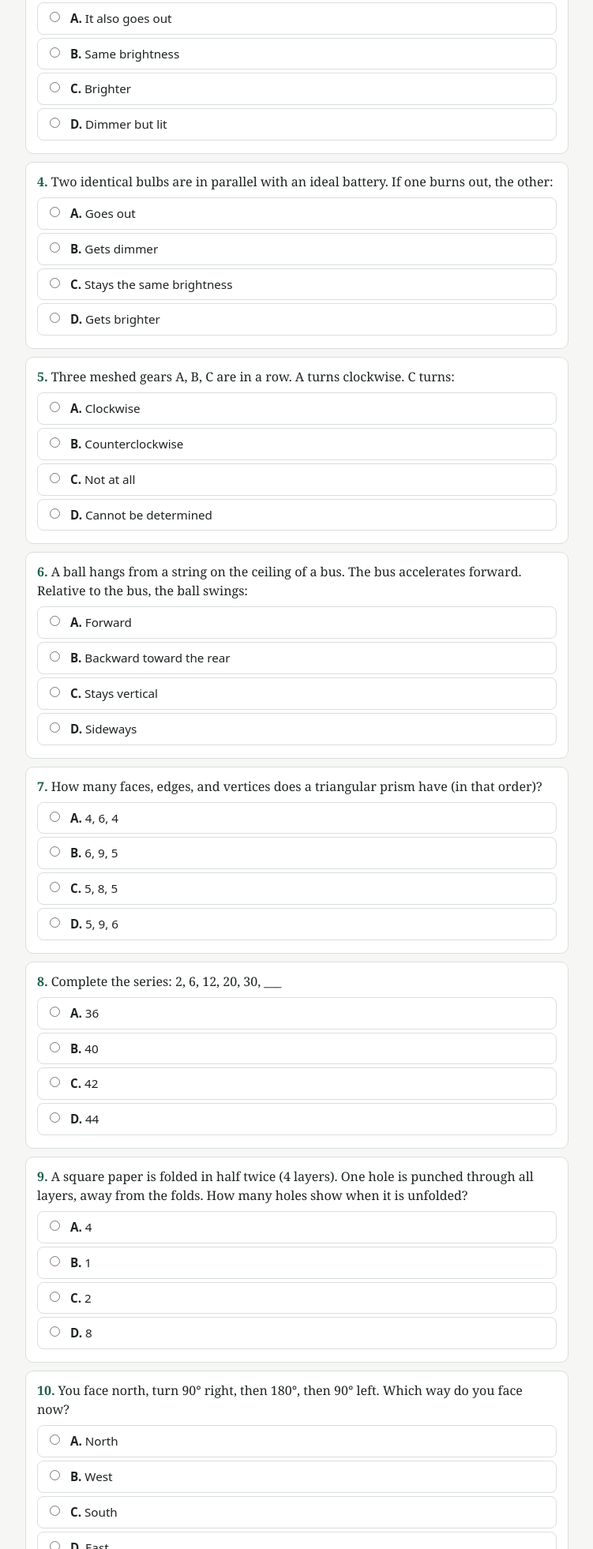
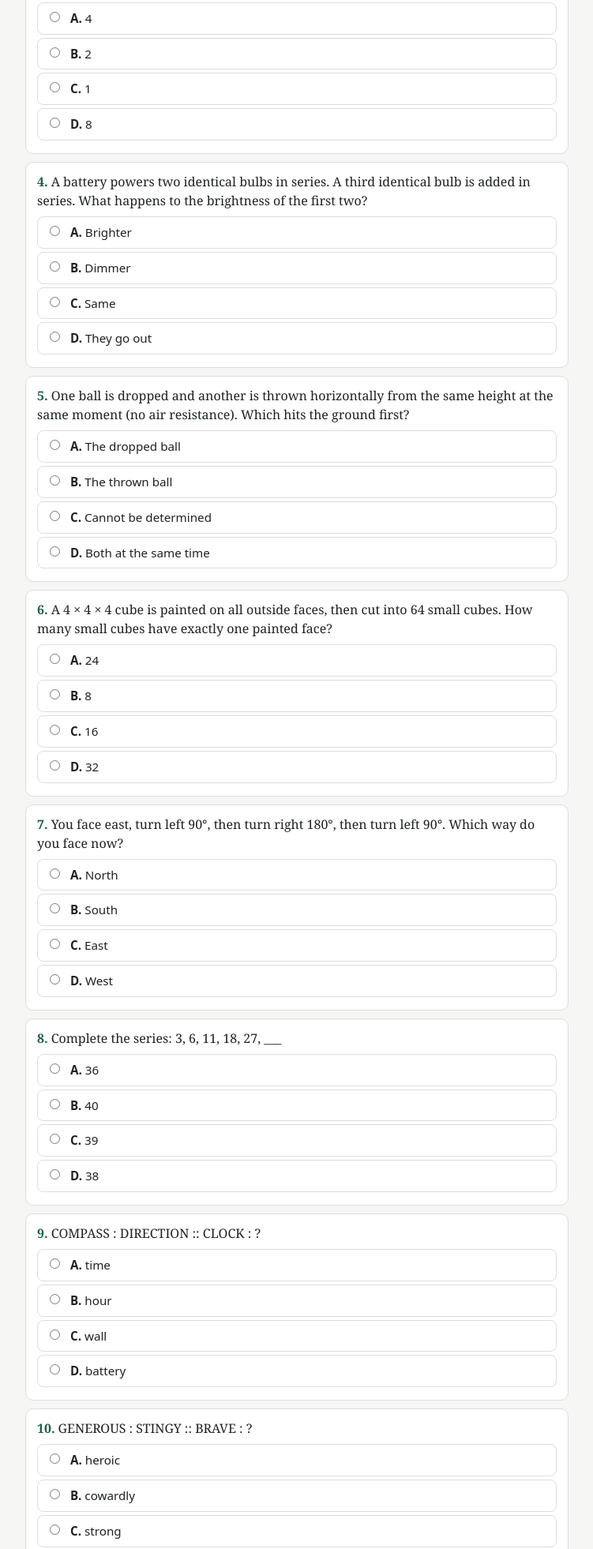
Before and after one commit to Saysisuseless/luisdost, a plain HTML site: page index.html in a window 1280 px wide. Shown: the part 838-2800 px from the top of the page at 79% size, without its empty margins (264-1015 px from the left). Drawn offline with Linux system fonts and the light colour scheme.

Commit message:
Update index.html

```diff
--- a/index.html
+++ b/index.html
@@ -3,7 +3,7 @@
 <head>
 <meta charset="utf-8">
 <meta name="viewport" content="width=device-width, initial-scale=1, viewport-fit=cover">
-<title>DOST-SEI Mock Exam (45 items)</title>
+<title>DOST-SEI Mock Exam 2 (45 items)</title>
 <style>
 :root{--bg:#f6f7f4;--card:#fff;--ink:#1c2321;--mute:#5d6a66;--line:#d9dfdb;--acc:#1f5f4a;--accbg:#e3f1ea;--ok:#1d7a3e;--okbg:#e2f4e8;--bad:#b3261e;--badbg:#fbe7e5;
 box-sizing:border-box;padding-top:env(safe-area-inset-top,0px);padding-bottom:env(safe-area-inset-bottom,0px)}
@@ -42,8 +42,8 @@ textarea{width:100%;font:.9rem monospace;padding:8px;border-radius:8px;border:1p
 </head>
 <body>
 <main>
-<h1>DOST-SEI mock exam</h1>
-<p class="sub">45 items, about 50 minutes. Practice set made by Claude, not actual DOST questions. Pick one answer per item, then submit everything at once. Use g = 10 m/s² where needed.</p>
+<h1>DOST-SEI mock exam 2</h1>
+<p class="sub">45 new items, about 50 minutes. Practice set made by Claude, not actual DOST questions. Pick one answer per item, then submit everything at once. Use g = 10 m/s² where needed.</p>
 <div class="bar"><span id="cnt">0/45 answered</span><div class="prog"><i id="pb"></i></div></div>
 <form id="f" onsubmit="return false"></form>
 <div id="msg"></div>
@@ -53,51 +53,51 @@ textarea{width:100%;font:.9rem monospace;padding:8px;border-radius:8px;border:1p
 <script>
 var S=["Creative Reasoning and Language","Science","Mathematics"];
 var Q=[
-[0,"A 1.5 m crowbar has its fulcrum 0.3 m from a 600 N load. What force at the far end lifts it?",["100 N","150 N","200 N","300 N"],1,"Effort arm = 1.5 − 0.3 = 1.2 m. Load × load arm = effort × effort arm: 600 × 0.3 = F × 1.2, so F = 150 N."],
-[0,"An ideal pulley system with 4 rope segments supports a 240 N load. What is the effort force?",["30 N","120 N","240 N","60 N"],3,"Ideal mechanical advantage = number of supporting segments = 4. Effort = 240 ÷ 4 = 60 N."],
-[0,"Two identical bulbs are in series with a battery. If one burns out (open circuit), what happens to the other?",["It also goes out","Same brightness","Brighter","Dimmer but lit"],0,"Series means one path. A break stops current everywhere."],
-[0,"Two identical bulbs are in parallel with an ideal battery. If one burns out, the other:",["Goes out","Gets dimmer","Stays the same brightness","Gets brighter"],2,"Each parallel branch gets the full battery voltage independently, so the other bulb is unchanged."],
-[0,"Three meshed gears A, B, C are in a row. A turns clockwise. C turns:",["Clockwise","Counterclockwise","Not at all","Cannot be determined"],0,"Meshed gears alternate direction: A clockwise, B counterclockwise, C clockwise."],
-[0,"A ball hangs from a string on the ceiling of a bus. The bus accelerates forward. Relative to the bus, the ball swings:",["Forward","Backward toward the rear","Stays vertical","Sideways"],1,"Inertia: the ball resists the change in motion, so it lags toward the rear."],
-[0,"How many faces, edges, and vertices does a triangular prism have (in that order)?",["4, 6, 4","6, 9, 5","5, 8, 5","5, 9, 6"],3,"2 triangles + 3 rectangles = 5 faces. Edges: 3 + 3 + 3 = 9. Vertices: 3 + 3 = 6."],
-[0,"Complete the series: 2, 6, 12, 20, 30, ___",["36","40","42","44"],2,"Differences are 4, 6, 8, 10, so the next is +12: 30 + 12 = 42. (Also n(n+1): 6 × 7.)"],
-[0,"A square paper is folded in half twice (4 layers). One hole is punched through all layers, away from the folds. How many holes show when it is unfolded?",["4","1","2","8"],0,"Each layer gets one hole, so 4 layers give 4 holes."],
-[0,"You face north, turn 90° right, then 180°, then 90° left. Which way do you face now?",["North","West","South","East"],2,"North → right 90° = East → turn 180° = West → left 90° (from West) = South."],
-[0,"THERMOMETER : TEMPERATURE :: ODOMETER : ?",["speed","distance","fuel","time"],1,"A thermometer measures temperature. An odometer measures distance traveled (a speedometer measures speed)."],
-[0,"PETAL : FLOWER :: PAGE : ?",["ink","word","author","book"],3,"Part to whole: a petal is part of a flower, a page is part of a book."],
-[0,"Did Maria really ___ the last slice of pizza?",["eat","ate","eaten","eats"],0,"After the auxiliary did, the main verb stays in base form: eat."],
-[0,"“The scientist was meticulous, checking every measurement twice.” Meticulous means:",["careless","very careful","quick","proud"],1,"The context clue (checking twice) shows careful attention to detail."],
-[0,"Which sentence has correct subject-verb agreement?",["The group of students are late.","Each of the boys have a bike.","Everyone in the class has finished.","Neither of them are ready."],2,"Everyone, each, and neither are singular and take singular verbs: has, has, is. Only C is correct."],
-[1,"A 1000 kg car speeds up uniformly from rest to 20 m/s in 10 s. What is the net force?",["200 N","20,000 N","2,000 N","1,000 N"],2,"a = 20 ÷ 10 = 2 m/s². F = ma = 1000 × 2 = 2,000 N."],
-[1,"How much work is done lifting a 5 kg object 4 m at constant speed?",["20 J","200 J","50 J","2,000 J"],1,"W = mgh = 5 × 10 × 4 = 200 J."],
-[1,"At the highest point of a projectile’s path (no air resistance):",["vertical velocity = 0 and acceleration = 0","the velocity is zero","vertical velocity = 0 and acceleration = 10 m/s² downward","horizontal velocity = 0 and acceleration = 10 m/s² downward"],2,"Gravity never stops acting, so a = g downward. Only the vertical velocity is zero; horizontal velocity stays constant."],
-[1,"If a moving object doubles its speed, its kinetic energy becomes:",["4 times","2 times","8 times","unchanged"],0,"KE = ½mv². Speed is squared, so 2² = 4 times."],
-[1,"A 2 kg cart moving at 3 m/s hits a 1 kg cart at rest and they stick together. Their speed afterward is:",["1 m/s","1.5 m/s","3 m/s","2 m/s"],3,"Momentum is conserved: 2 × 3 = (2 + 1)v, so v = 6 ÷ 3 = 2 m/s."],
-[1,"How many moles are in 36 g of water (H₂O, 18 g/mol)?",["0.5","2","1","4"],1,"moles = mass ÷ molar mass = 36 ÷ 18 = 2."],
-[1,"A chlorine atom has atomic number 17 and mass number 35. How many neutrons does it have?",["17","35","52","18"],3,"Neutrons = mass number − atomic number = 35 − 17 = 18."],
-[1,"Carbon-14 has a half-life of 5730 years. How much of a 20 g sample remains after 11,460 years?",["10 g","7.5 g","5 g","2.5 g"],2,"11,460 ÷ 5730 = 2 half-lives. 20 → 10 → 5 g."],
-[1,"0.5 mol of NaCl is dissolved to make 250 mL of solution. What is the molarity?",["0.5 M","1.0 M","125 M","2.0 M"],3,"250 mL = 0.25 L. M = 0.5 ÷ 0.25 = 2.0 M."],
-[1,"A red blood cell is placed in a hypertonic solution. It will:",["Swell and burst","Shrink","Stay the same","Divide"],1,"Hypertonic means more solute outside, so water leaves the cell and it shrinks."],
-[1,"In a cross of Aa × Aa, what is the probability of an offspring with genotype aa?",["0","1/2","3/4","1/4"],3,"Punnett square gives AA, Aa, Aa, aa, so aa = 1/4."],
-[1,"A cell with 12 chromosomes undergoes mitosis. How many chromosomes does each daughter cell have?",["6","24","12","3"],2,"Mitosis makes identical cells, so the chromosome number stays 12. (Meiosis would halve it.)"],
-[1,"The Mid-Atlantic Ridge is an example of a ______ plate boundary.",["divergent","convergent","transform","subduction"],0,"Mid-ocean ridges form where plates move apart and new crust is made: divergent."],
-[1,"Marble forms when heat and pressure change which rock?",["Sandstone","Shale","Granite","Limestone"],3,"Limestone becomes marble. (Shale becomes slate, sandstone becomes quartzite.)"],
-[1,"Our Sun will end its life as a:",["black hole","white dwarf","supernova","neutron star"],1,"The Sun is too small for a supernova. It becomes a red giant, then a white dwarf."],
-[2,"Ana is 3 times as old as Ben. In 6 years, the sum of their ages will be 36. How old is Ana now?",["6","12","24","18"],3,"Let Ben = b, Ana = 3b. (3b + 6) + (b + 6) = 36, so 4b = 24, b = 6. Ana = 18."],
-[2,"What is the sum of the roots of 2x² − 10x + 8 = 0?",["4","5","−5","10"],1,"Sum of roots = −b/a = 10/2 = 5."],
-[2,"Solve: log₂ x + log₂ (x − 2) = 3",["−2","2","8","4"],3,"x(x − 2) = 2³ = 8, so x² − 2x − 8 = 0, giving x = 4 or −2. Reject −2 (log of a negative). x = 4."],
-[2,"An arithmetic sequence has a₁ = 5 and d = 3. What is the 20th term?",["57","62","60","65"],1,"aₙ = a₁ + (n − 1)d = 5 + 19 × 3 = 62."],
-[2,"Pipe A fills a tank in 6 hours and Pipe B fills it in 3 hours. How long will both take together?",["1.5 h","3 h","2 h","4.5 h"],2,"Rates add: 1/6 + 1/3 = 1/2 tank per hour, so 2 hours."],
-[2,"What is the sum of the interior angles of a hexagon?",["540°","720°","900°","1080°"],1,"(n − 2) × 180 = 4 × 180 = 720°."],
-[2,"Two chords intersect inside a circle, forming an angle that intercepts arcs of 80° and 40°. What is the angle?",["40°","120°","60°","30°"],2,"Angle inside a circle = ½(sum of intercepted arcs) = ½(80 + 40) = 60°."],
-[2,"What is the volume of a cylinder with radius 3 and height 10?",["30π","60π","270π","90π"],3,"V = πr²h = π × 9 × 10 = 90π."],
-[2,"What is sin 30° + cos 60°?",["1/2","1","√3/2","√3"],1,"sin 30° = 1/2 and cos 60° = 1/2, so the sum is 1."],
-[2,"In a right triangle, the side opposite θ is 5 and the hypotenuse is 13. What is cos θ?",["5/12","5/13","12/13","13/12"],2,"Adjacent = √(13² − 5²) = 12. cos θ = adjacent/hypotenuse = 12/13."],
-[2,"What is the median of 3, 9, 5, 7, 11, 13?",["7","9","8","8.5"],2,"Sorted: 3, 5, 7, 9, 11, 13. Six values, so average the middle two: (7 + 9)/2 = 8."],
-[2,"Two fair dice are rolled. What is the probability that the sum is 7?",["1/12","1/6","1/9","1/4"],1,"Six ways (1-6, 2-5, 3-4, 4-3, 5-2, 6-1) out of 36 = 1/6."],
-[2,"How many 3-digit codes can be made from the digits 1–5 with no repeated digit?",["10","15","125","60"],3,"Order matters (permutation): 5 × 4 × 3 = 60."],
-[2,"Evaluate: lim (x → 3) (x² − 9)/(x − 3)",["6","0","3","Does not exist"],0,"Factor: (x − 3)(x + 3)/(x − 3) = x + 3, which is 6 at x = 3."],
-[2,"Evaluate: ∫₀² 4x³ dx",["8","32","16","4"],2,"Antiderivative is x⁴. At 2: 16, at 0: 0. Answer 16."]
+[0,"A seesaw is balanced. A 40 kg child sits 3 m from the pivot. How far from the pivot must a 60 kg child sit on the other side?",["1.5 m","2 m","4.5 m","2.5 m"],1,"Balance rule: 40 × 3 = 60 × d, so d = 120 ÷ 60 = 2 m. The heavier child sits closer."],
+[0,"An ideal pulley system with 3 supporting rope segments needs 50 N of effort. What load can it lift?",["50 N","100 N","150 N","200 N"],2,"Load = effort × number of segments = 50 × 3 = 150 N."],
+[0,"Gear A (20 teeth) drives Gear B (10 teeth). If A turns 2 full times, how many times does B turn?",["4","2","1","8"],0,"A passes 20 × 2 = 40 teeth. B has 10 teeth, so 40 ÷ 10 = 4 turns. The smaller gear spins faster."],
+[0,"A battery powers two identical bulbs in series. A third identical bulb is added in series. What happens to the brightness of the first two?",["Brighter","Dimmer","Same","They go out"],1,"More bulbs in series means more resistance, so less current flows and every bulb gets dimmer."],
+[0,"One ball is dropped and another is thrown horizontally from the same height at the same moment (no air resistance). Which hits the ground first?",["The dropped ball","The thrown ball","Cannot be determined","Both at the same time"],3,"Vertical motion is independent of horizontal motion. Both fall with the same acceleration, so they land together."],
+[0,"A 4 × 4 × 4 cube is painted on all outside faces, then cut into 64 small cubes. How many small cubes have exactly one painted face?",["24","8","16","32"],0,"One-face cubes lie in the middle of each face: 2 × 2 = 4 per face. Six faces give 6 × 4 = 24."],
+[0,"You face east, turn left 90°, then turn right 180°, then turn left 90°. Which way do you face now?",["North","South","East","West"],2,"East → left 90° = North → right 180° = South → left 90° (from South) = East."],
+[0,"Complete the series: 3, 6, 11, 18, 27, ___",["36","40","39","38"],3,"Differences are 3, 5, 7, 9, so the next is +11: 27 + 11 = 38."],
+[0,"COMPASS : DIRECTION :: CLOCK : ?",["time","hour","wall","battery"],0,"A compass is a tool that shows direction. A clock is a tool that shows time."],
+[0,"GENEROUS : STINGY :: BRAVE : ?",["heroic","cowardly","strong","bold"],1,"They are opposites: generous/stingy, so brave/cowardly."],
+[0,"Neither the teacher nor the students ___ ready for the test.",["are","is","was","be"],0,"With neither…nor, the verb agrees with the noun closest to it. Students is plural, so are."],
+[0,"She can ___ the piano very well.",["plays","played","playing","play"],3,"After a modal (can, will, may, should), the verb stays in its base form: play."],
+[0,"“The mayor’s speech was so lucid that even the children understood it.” Lucid means:",["confusing","long","angry","clear"],3,"Context clue: even the children understood, so the speech was clear."],
+[0,"Bees pollinate flowers as they gather nectar. This helps plants make seeds and fruits. Without bees, many crops would produce much less food. What is the main idea?",["Bees make honey","Flowers need sunlight","Bees are important to crop production because they pollinate plants","Fruits are healthy"],2,"The main idea covers every sentence: bees pollinate, which helps plants produce food."],
+[0,"Which word is closest in meaning to “abundant”?",["scarce","tiny","plentiful","hidden"],2,"Abundant means existing in large amounts, which is plentiful. Scarce is the opposite."],
+[1,"A 0.5 kg ball moves at 6 m/s. What is its kinetic energy?",["3 J","9 J","18 J","1.5 J"],1,"KE = ½mv² = ½ × 0.5 × 36 = 9 J."],
+[1,"A stone is dropped from rest (no air resistance). How fast is it moving after 3 s?",["3 m/s","15 m/s","90 m/s","30 m/s"],3,"v = gt = 10 × 3 = 30 m/s."],
+[1,"A motor lifts a 50 kg load 6 m in 10 s. What is its power output?",["30 W","3000 W","300 W","500 W"],2,"Work = mgh = 50 × 10 × 6 = 3000 J. Power = work ÷ time = 3000 ÷ 10 = 300 W."],
+[1,"A book rests on a table. Which force is the Newton’s-third-law reaction to Earth’s gravitational pull on the book?",["The table’s push on the book","The book’s gravitational pull on Earth","The table’s weight","Friction"],1,"Action-reaction pairs act on different objects with the same type of force. Earth pulls the book, so the book pulls Earth. (The table’s push is a different force.)"],
+[1,"A constant force of 20 N acts on an object for 3 s. What is the impulse?",["60 N·s","17 N·s","6.7 N·s","23 N·s"],0,"Impulse = force × time = 20 × 3 = 60 N·s."],
+[1,"A gas at constant temperature occupies 6 L at 2 atm. What is its volume at 1 atm?",["3 L","6 L","8 L","12 L"],3,"Boyle’s law: P₁V₁ = P₂V₂, so 2 × 6 = 1 × V, giving V = 12 L."],
+[1,"What is the mass of 0.25 mol of CO₂ (molar mass 44 g/mol)?",["176 g","0.0057 g","11 g","44 g"],2,"mass = moles × molar mass = 0.25 × 44 = 11 g."],
+[1,"How many electrons does a Mg²⁺ ion (atomic number 12) have?",["12","10","14","2"],1,"A neutral Mg atom has 12 electrons. The 2+ charge means it lost 2, leaving 10."],
+[1,"A cell is placed in a hypotonic solution. It will:",["shrink","stay the same","divide","swell"],3,"Hypotonic means less solute outside, so water enters the cell and it swells. (Hippo = fat.)"],
+[1,"A DNA template strand reads 3′–ATG CCA–5′. Which mRNA strand is made?",["5′–UAC GGU–3′","5′–TAC GGT–3′","3′–UAC GGU–5′","5′–AUG CCA–3′"],0,"Pair A→U, T→A, G→C, C→G, and the mRNA runs in the opposite direction. This gives 5′–UAC GGU–3′. RNA has U, never T."],
+[1,"A heterozygous tall plant (Tt) is crossed with a short plant (tt). What fraction of the offspring are short?",["0","1/4","1/2","3/4"],2,"Tt × tt gives Tt, Tt, tt, tt. Two of four are tt, which is 1/2."],
+[1,"Which seismic wave arrives first at a monitoring station?",["S-wave","P-wave","Love wave","Rayleigh wave"],1,"P-waves (primary) are the fastest body waves, so they arrive first."],
+[1,"The ozone layer is found in the:",["mesosphere","troposphere","thermosphere","stratosphere"],3,"Ozone absorbs UV in the stratosphere, which is why temperature rises with height there."],
+[1,"An igneous rock formed from magma that cooled slowly underground, with large crystals, is most likely:",["Basalt","Obsidian","Granite","Pumice"],2,"Slow cooling underground gives large crystals (intrusive igneous): granite. Basalt, obsidian, and pumice cool quickly at the surface."],
+[1,"Which moon phase comes right after the full moon?",["Waxing gibbous","First quarter","New moon","Waning gibbous"],3,"The sequence is new → waxing crescent → first quarter → waxing gibbous → full → waning gibbous → last quarter."],
+[2,"Mia is twice as old as Leo. Five years ago the sum of their ages was 23. How old is Mia now?",["11","22","33","28"],1,"Leo = l, Mia = 2l. (2l − 5) + (l − 5) = 23, so 3l = 33 and l = 11. Mia = 22."],
+[2,"What is the product of the roots of 2x² − 7x + 12 = 0?",["12","−7/2","7/2","6"],3,"Product of roots = c/a = 12/2 = 6. (The sum is −b/a = 7/2.)"],
+[2,"Solve: log₃ x + log₃ (x + 6) = 3",["27","−9","3","9"],2,"x(x + 6) = 3³ = 27, so x² + 6x − 27 = 0, which factors as (x + 9)(x − 3). Reject −9 (log of a negative). x = 3."],
+[2,"A right triangle has legs 8 and 15. What is the sine of the angle opposite the 15 side?",["15/17","8/17","15/8","8/15"],0,"Hypotenuse = √(8² + 15²) = √289 = 17. sin = opposite/hypotenuse = 15/17."],
+[2,"Evaluate: lim (x → −1) (x² − 1)/(x + 1)",["0","−2","2","Does not exist"],1,"Factor: (x − 1)(x + 1)/(x + 1) = x − 1. At x = −1 this is −2."],
+[2,"Evaluate: ∫₁² 3x² dx",["9","3","6","7"],3,"Antiderivative is x³. At 2: 8. At 1: 1. Difference: 7."],
+[2,"Differentiate y = 5x⁴ − 3x.",["5x³ − 3","20x³ − 3","20x⁴ − 3","20x³"],1,"Power rule: bring the exponent down and subtract 1. 5 × 4 = 20, giving 20x³, and the derivative of 3x is 3."],
+[2,"What is the sum of the interior angles of a decagon (10 sides)?",["1260°","1800°","1440°","1080°"],2,"(n − 2) × 180 = 8 × 180 = 1440°."],
+[2,"An inscribed angle intercepts an arc of 100°. What is the measure of the inscribed angle?",["50°","100°","200°","25°"],0,"An inscribed angle is half its intercepted arc: 100 ÷ 2 = 50°."],
+[2,"What is the volume of a cone with radius 3 and height 4? (V = ⅓πr²h)",["36π","24π","48π","12π"],3,"V = ⅓ × π × 9 × 4 = 12π."],
+[2,"What is sin 60° × cos 30°?",["√3/4","1/2","1","3/4"],3,"sin 60° = √3/2 and cos 30° = √3/2. Product: (√3 × √3)/4 = 3/4."],
+[2,"The mean of 4 numbers is 15. A fifth number, 20, is added. What is the new mean?",["16","15","17.5","18"],0,"The sum of the 4 numbers is 4 × 15 = 60. New sum = 80. New mean = 80 ÷ 5 = 16."],
+[2,"Two cards are drawn one after the other without replacement from 4 red and 6 blue cards. What is the probability that both are blue?",["3/5","1/3","9/25","1/9"],1,"6/10 × 5/9 = 30/90 = 1/3. The second draw has one fewer blue card and one fewer card in total."],
+[2,"In how many ways can a committee of 4 students be chosen from 6 students?",["15","24","360","30"],0,"Order doesn’t matter, so use a combination: C(6,4) = 6!/(4! × 2!) = 15."],
+[2,"A can paint a fence in 10 hours and B in 15 hours. How long will they take working together?",["12.5 h","5 h","25 h","6 h"],3,"Rates add: 1/10 + 1/15 = 3/30 + 2/30 = 5/30 = 1/6 fence per hour, so 6 hours."]
 ];
 var L="ABCD",A=new Array(Q.length).fill(-1),done=false;
 var f=document.getElementById("f");
```
